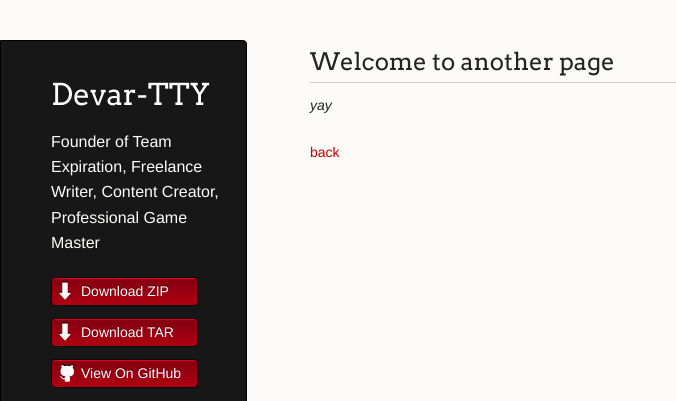
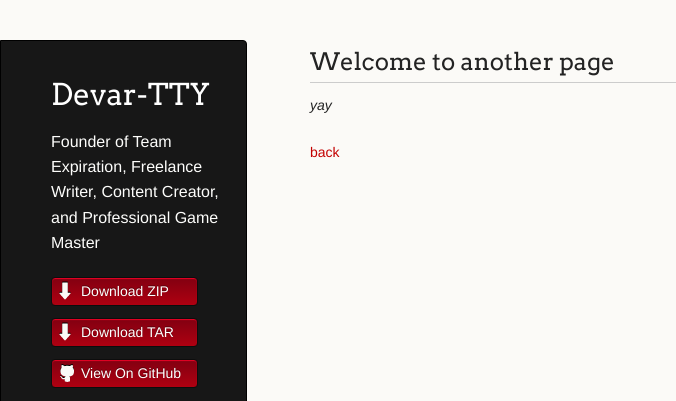
Before and after one commit to rkalajian/rkalajian.github.io, a Jekyll site: the page built from another-page.md, in a window 1280 px wide. Shown: the top 401 px of the page, without its empty margins (0-676 px from the left). Built offline with Jekyll 4.4.1, drawn with Linux system fonts in a browser that asks for light colours; our own code applies the rules of GitHub Pages for plain Markdown files.

Commit message:
Update _config.yml

```diff
--- a/_config.yml
+++ b/_config.yml
@@ -1,5 +1,5 @@
 title: Devar-TTY
-description: Founder of Team Expiration, Freelance Writer, Content Creator, Professional Game Master
+description: Founder of Team Expiration, Freelance Writer, Content Creator, and Professional Game Master
 show_downloads: true
 google_analytics:
 theme: jekyll-theme-dinky
```
